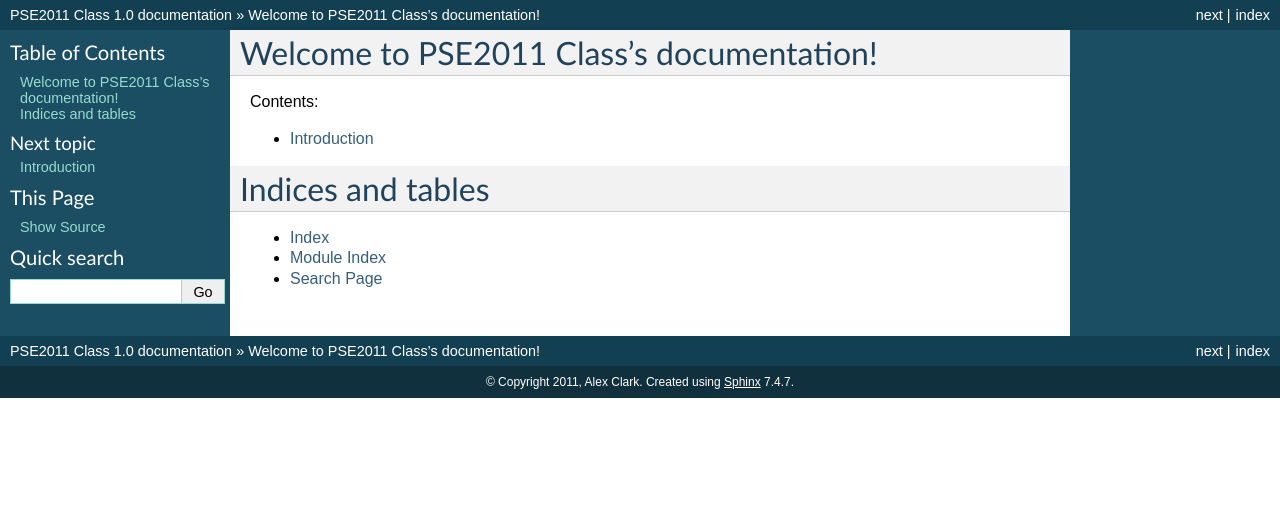
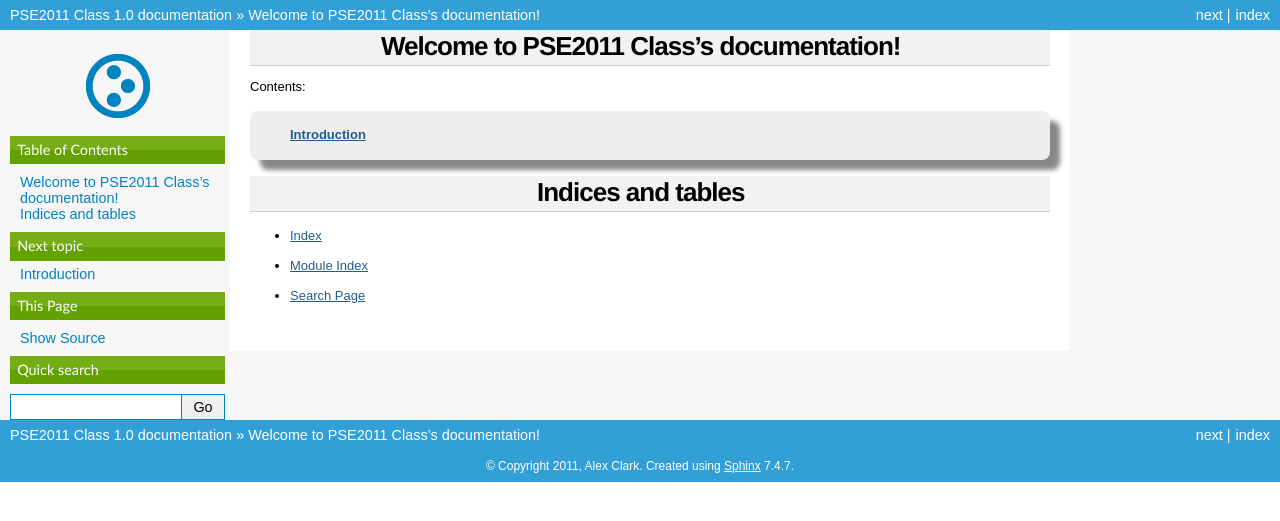
Before and after one commit to aclark4life/PSE2011, a Sphinx documentation site: the page built from pse2011/docs/index.rst, in a window 1280 px wide. Shown: the top 521 px of the page. Built offline with Sphinx 7.4.7, drawn with Linux system fonts in a browser that asks for light colours.

Commit message:
Configure plone theme

```diff
--- a/pse2011/docs/conf.py
+++ b/pse2011/docs/conf.py
@@ -91,7 +91,8 @@ pygments_style = 'sphinx'
 
 # The theme to use for HTML and HTML Help pages.  See the documentation for
 # a list of builtin themes.
-html_theme = 'default'
+#html_theme = 'default'
+html_theme = 'plone'
 
 # Theme options are theme-specific and customize the look and feel of a theme
 # further.  For a list of options available for each theme, see the
@@ -100,6 +101,7 @@ html_theme = 'default'
 
 # Add any paths that contain custom themes here, relative to this directory.
 #html_theme_path = []
+html_theme_path = ['_themes']
 
 # The name for this set of Sphinx documents.  If None, it defaults to
 # "<project> v<release> documentation".
```
